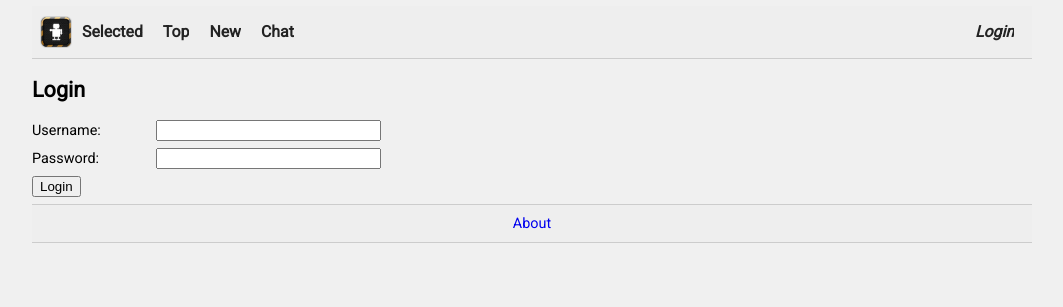
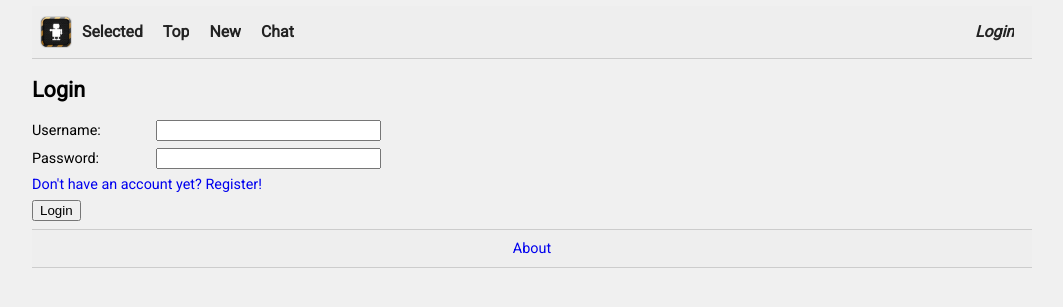
Before and after one commit to principia-game/principia-web, a PHP site: page /login.php in a window 1280 px wide. Shown: the top 307 px of the page, without its empty margins (108-1171 px from the left). Run offline with PHP 8.4, Linux system fonts and the light colour scheme; style sheets or scripts are compiled from the project's sources.

Commit message:
Add register link.

```diff
--- a/login.php
+++ b/login.php
@@ -18,6 +18,7 @@ pageheader();
 <form class="reglog" method="POST">
 	<p><span>Username:</span> <input type="text" name="name" size="25" maxlength="25"></p>
 	<p><span>Password:</span> <input type="password" name="pass" size="25" maxlength="32"></p>
+	<a href="register.php">Don't have an account yet? Register!</a>
 	<p><input type="submit" class="submit" name="action" value="Login"></p>
 </form>
 <?php pagefooter(); ?>
```
